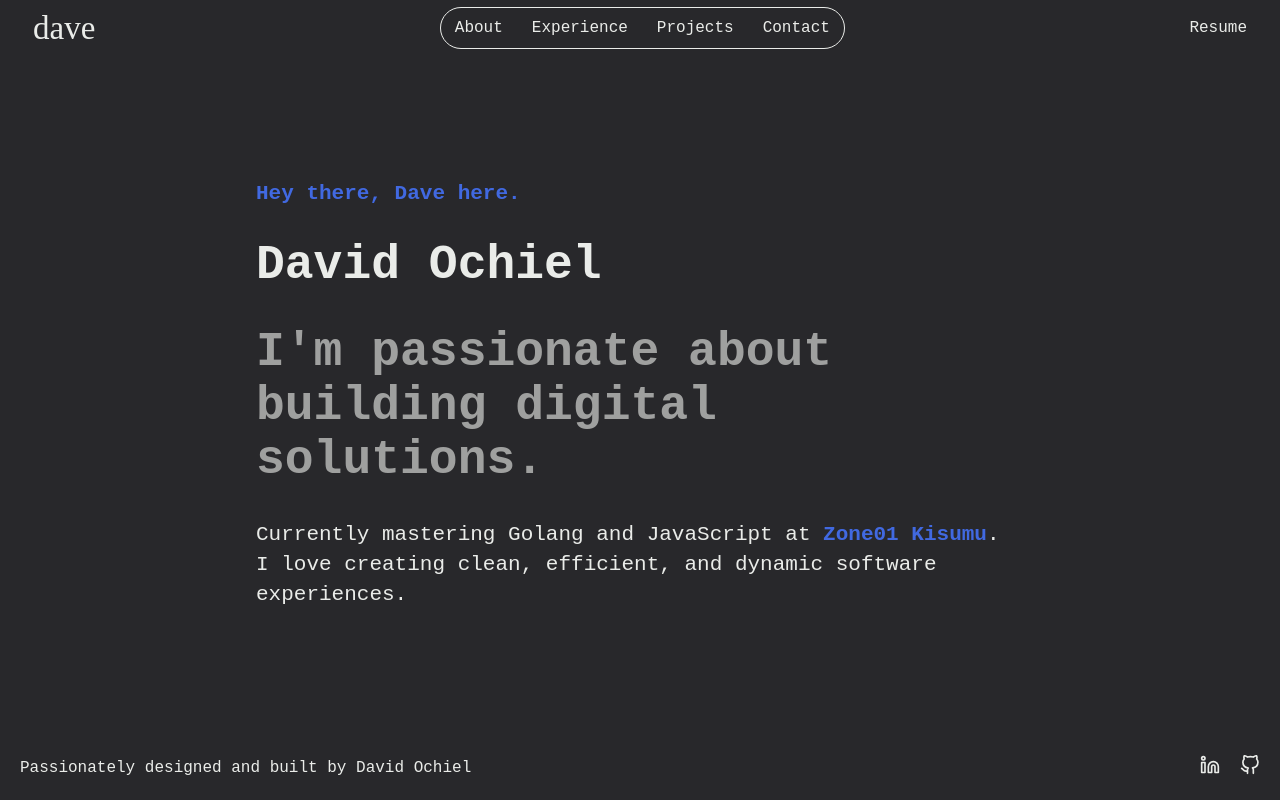
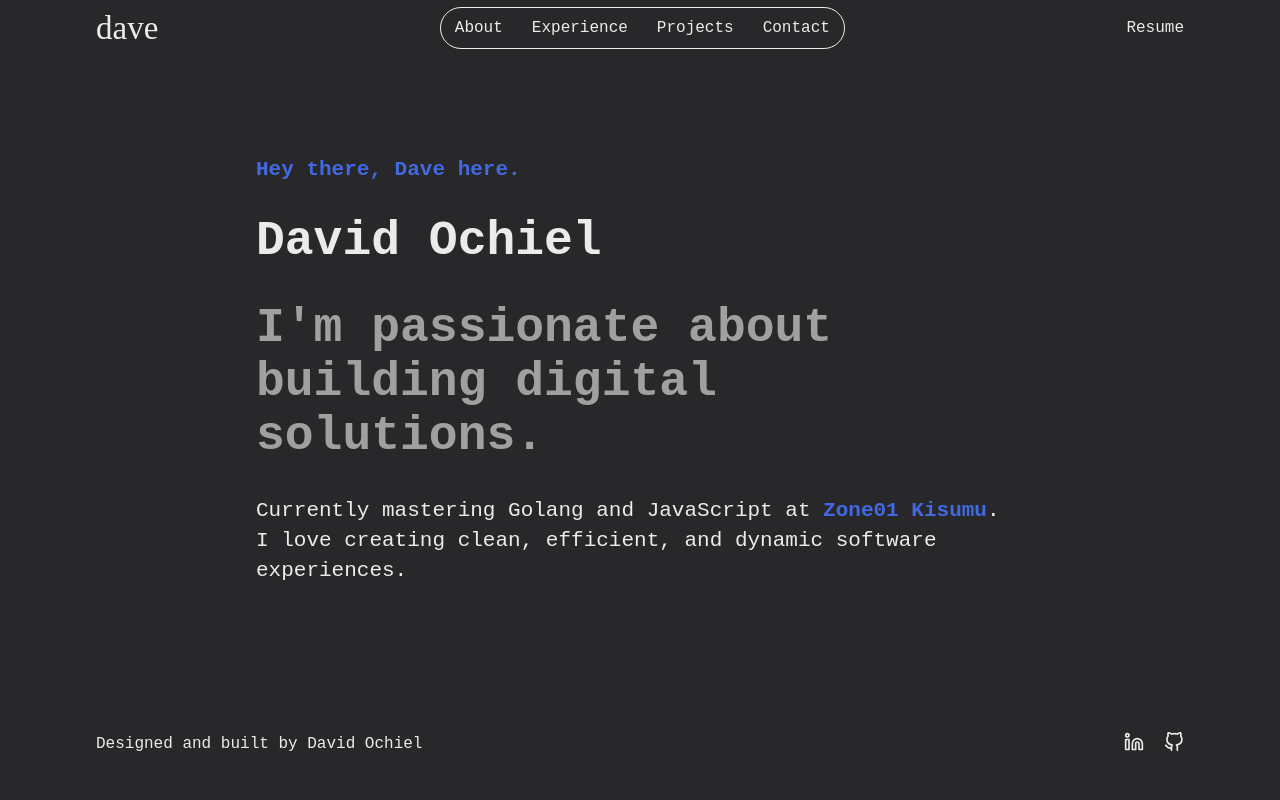
Before and after one commit to nguonodave/v2-ng, a React (Vite) app: page / in a window 1280 px wide. Built offline with nearby package versions, Linux system fonts and the light colour scheme.

Commit message:
refactor(CSS): change footer and nav structure

```diff
--- a/src/components/Footer.jsx
+++ b/src/components/Footer.jsx
@@ -3,7 +3,7 @@ import React from "react";
 export default function Footer() {
     return (
         <footer>
-            <p>Passionately designed and built by David Ochiel</p>
+            <p>Designed and built by David Ochiel</p>
 
             <div className="socials">
                 <a
--- a/src/index.css
+++ b/src/index.css
@@ -8,6 +8,7 @@
 
 :root {
   --nav-height: 7vh;
+  --nav-padding: 0 6rem;
   --background-main: #28282b;
   --primary-color-white: #eaece9;
   --secondary-color-blue: royalblue;
@@ -39,7 +40,7 @@ body {
     display: flex;
     align-items: center;
     justify-content: space-between;
-    padding: 0 33px;
+    padding: var(--nav-padding);
     height: var(--nav-height);
     top: 0;
     width: 100%;
@@ -139,7 +140,8 @@ footer {
     display: flex;
     justify-content: space-between;
     align-items: center;
-    padding: 20px;
+    padding: var(--nav-padding);
+    height: calc(var(--nav-height) + 7vh);
     /* background-color: red; */
     width: 100%;
 }
```
